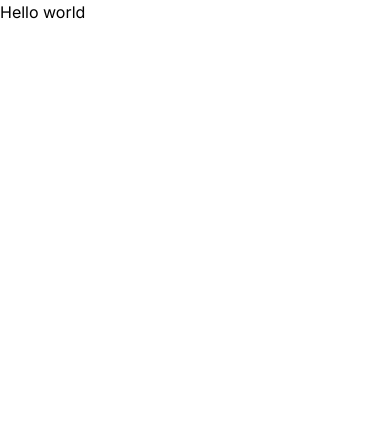
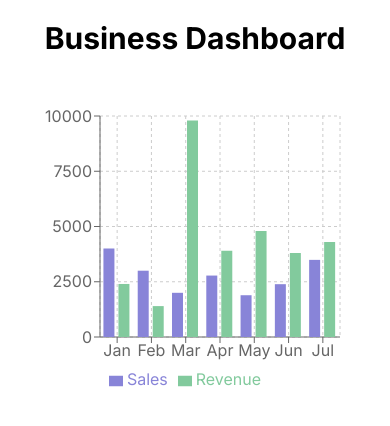
Before and after one commit to GPT-Engineer-App/sales-analytics, a Next.js app: page / in a window 390 px wide. Shown: the top 426 px of the page. Built offline with nearby package versions, Linux system fonts and the light colour scheme.

Commit message:
Implemented a responsive business dashboard with interactive charts displaying key metrics like sales and revenue.

```diff
--- a/src/app/page.tsx
+++ b/src/app/page.tsx
@@ -1,3 +1,47 @@
+"use client";
+
+import { useState } from 'react';
+import { BarChart, Bar, XAxis, YAxis, CartesianGrid, Tooltip, Legend, ResponsiveContainer } from 'recharts';
+
+const data = [
+  { name: 'Jan', Sales: 4000, Revenue: 2400 },
+  { name: 'Feb', Sales: 3000, Revenue: 1398 },
+  { name: 'Mar', Sales: 2000, Revenue: 9800 },
+  { name: 'Apr', Sales: 2780, Revenue: 3908 },
+  { name: 'May', Sales: 1890, Revenue: 4800 },
+  { name: 'Jun', Sales: 2390, Revenue: 3800 },
+  { name: 'Jul', Sales: 3490, Revenue: 4300 },
+];
+
 export default function Home() {
-  return "Hello world";
+  const [activeIndex, setActiveIndex] = useState(0);
+
+  const handleClick = (data, index) => {
+    setActiveIndex(index);
+  };
+
+  return (
+    <div className="p-5">
+      <h1 className="text-3xl font-bold text-center mb-10">Business Dashboard</h1>
+      <ResponsiveContainer width="100%" height={300}>
+        <BarChart
+          width={500}
+          height={300}
+          data={data}
+          margin={{
+            top: 20, right: 30, left: 20, bottom: 5,
+          }}
+          onClick={handleClick}
+        >
+          <CartesianGrid strokeDasharray="3 3" />
+          <XAxis dataKey="name" />
+          <YAxis />
+          <Tooltip />
+          <Legend />
+          <Bar dataKey="Sales" fill="#8884d8" />
+          <Bar dataKey="Revenue" fill="#82ca9d" />
+        </BarChart>
+      </ResponsiveContainer>
+    </div>
+  );
 }
```
